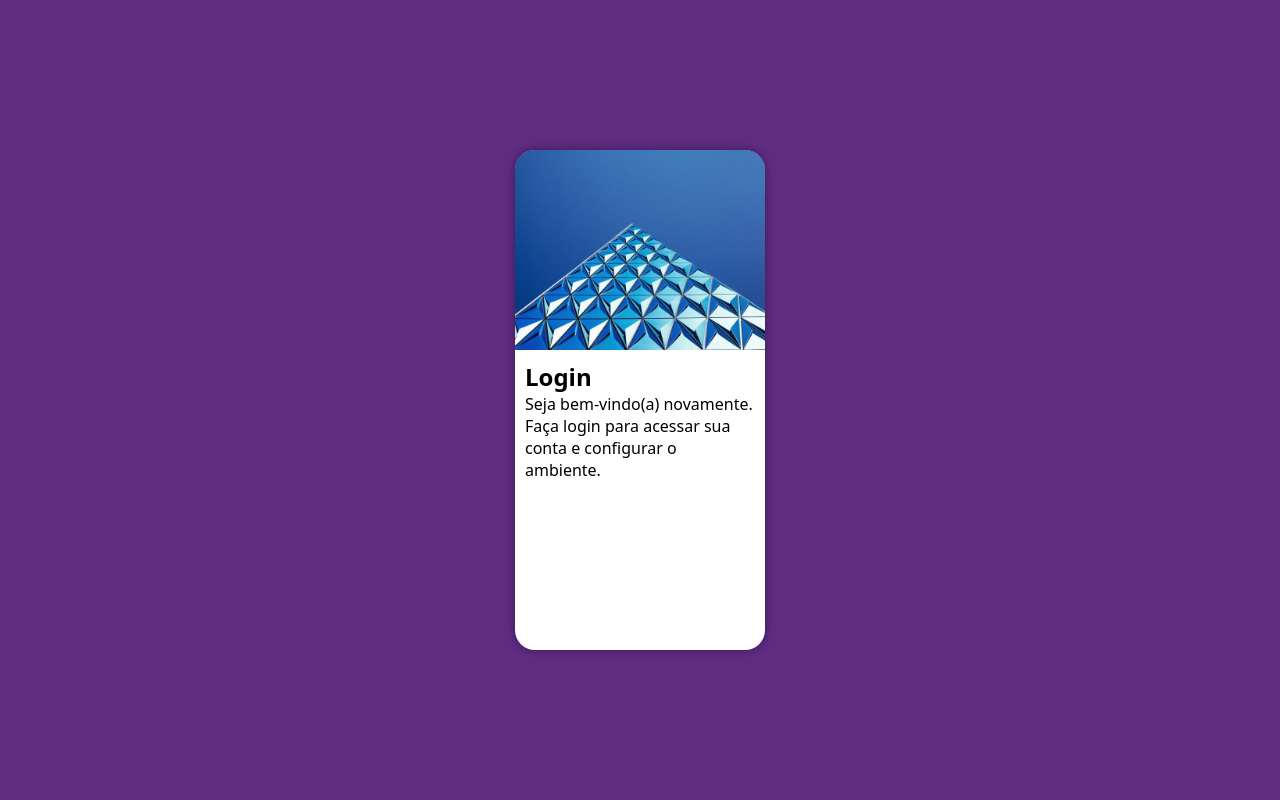
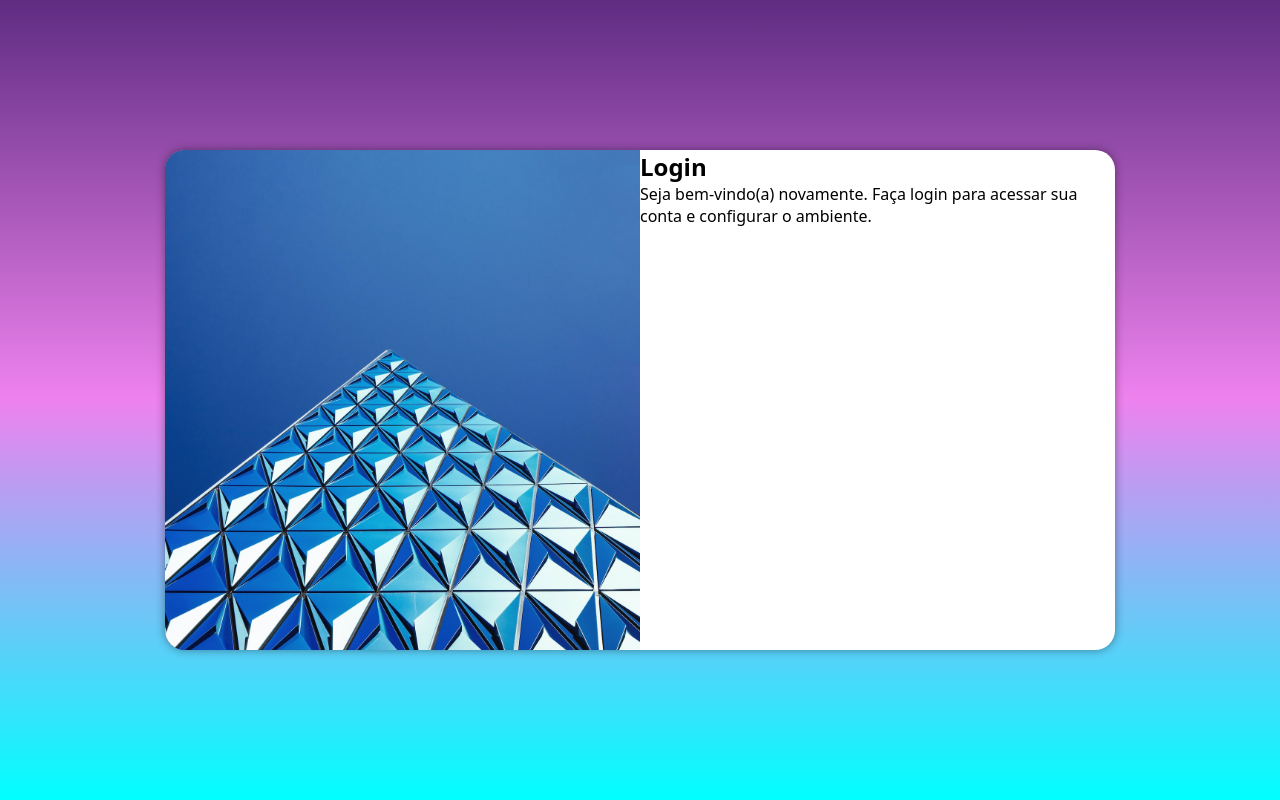
Before and after one commit to marcelolucaslp/projeto-login, a plain HTML site: page index.html in a window 1280 px wide. Drawn offline with Linux system fonts and the light colour scheme.

Commit message:
media queries set

```diff
--- a/index.html
+++ b/index.html
@@ -6,6 +6,7 @@
     <meta name="viewport" content="width=device-width, initial-scale=1.0">
     <title>Login</title>
     <link rel="stylesheet" href="styles/style.css">
+    <link rel="stylesheet" href="styles/media-query.css">
 </head>
 <body>
     <main>
@@ -13,7 +14,7 @@
             <div id="imagem">
 
             </div>
-            <div id="formulário">
+            <div id="formulario">
                 <h1>Login</h1>
                 <p>Seja bem-vindo(a) novamente. Faça login para acessar sua conta e configurar o ambiente.</p>
                 <form action="login.php" method="post"></form>
--- /dev/null
+++ b/styles/media-query.css
@@ -0,0 +1,37 @@
+@charset "UTF-8";
+
+@media screen and (min-width:768px) and (max-width:992px) {
+    body{
+        background-image: linear-gradient(to top, aqua, violet ,var(--color2));
+    }
+    section#login{
+        width: 80vw;
+    }
+    section#login > div#imagem{
+        float: left;
+        width: 30%;
+        height: 100%;
+    }
+    section#login > div#formulario{
+        float: right;
+        width: 70%;
+    }
+}
+
+@media screen and (min-width:993px) {
+    body{
+        background-image: linear-gradient(to top, aqua, violet ,var(--color2));
+    }
+    section#login{
+       width: 950px;
+    }
+    section#login>div#imagem{
+        float: left;
+        width: 50%;
+        height: 100%;
+    }
+    section#login>div#formulario{
+        float: right;
+        width: 50%;
+    }
+}
--- a/styles/style.css
+++ b/styles/style.css
@@ -9,9 +9,9 @@
     padding: 0px;
 }
 
-body{
+html,body{
     background-color: var(--color2);
-    height: 100hb;
+    height: 100vh;
     width: 100vw;
 }
 main{
@@ -30,6 +30,8 @@ section#login{
     border-radius: 20px;
     overflow: hidden;
     box-shadow: 0px 0px 10px rgba(0, 0, 0, 0.403);
+    transition: width .3s, height .3s;
+    transition-timing-function: ease;
 }
 section#login > div#imagem{
     display: block;
```
